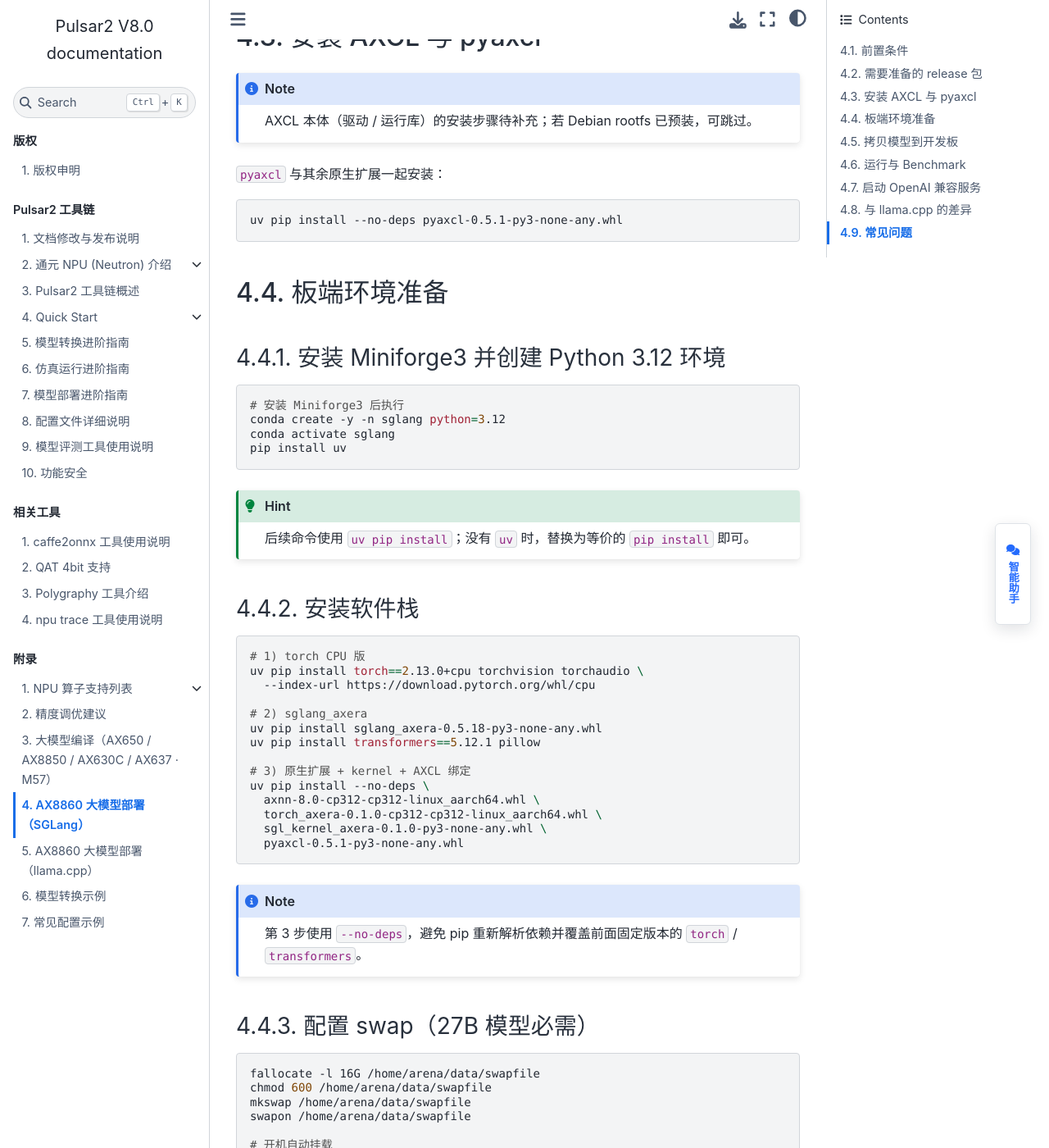
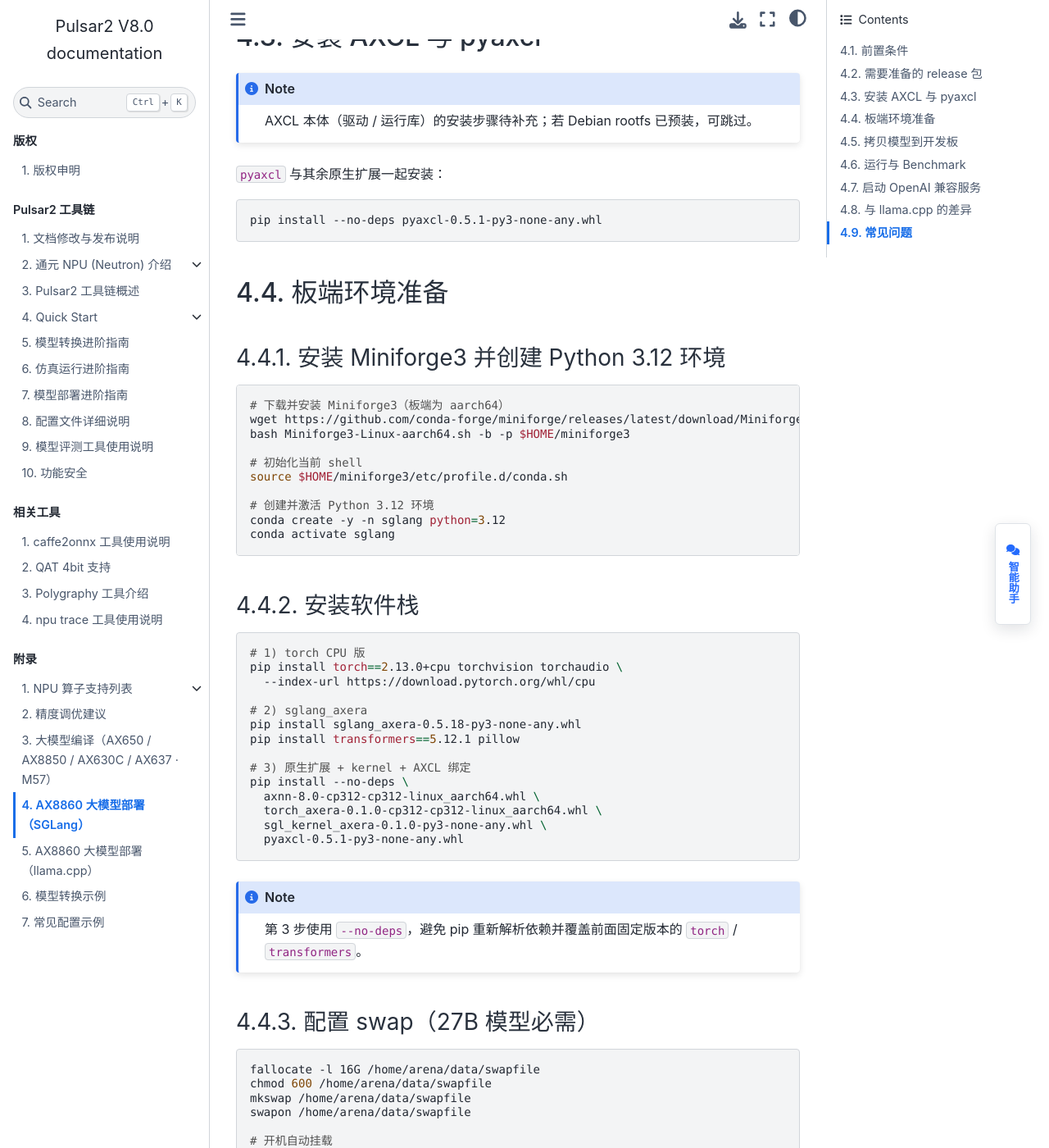
Before and after one commit to AXERA-TECH/pulsar2-docs, a Sphinx documentation site: the page built from source/appendix/llm_ax8860_sglang.md, in a window 1280 px wide and 1400 px high, scrolled down 875 px. Shown: the whole window at 82% size. Built offline with Sphinx 7.4.7 and the Sphinx Book theme 1.1.4, drawn with Linux system fonts in a browser that asks for light colours.

Commit message:
docs: SGLang 章节改用 Miniforge3 + pip

````diff
--- a/source/appendix/llm_ax8860_sglang.md
+++ b/source/appendix/llm_ax8860_sglang.md
@@ -31,7 +31,7 @@
 `pyaxcl` 与其余原生扩展一起安装：
 
 ```shell
-uv pip install --no-deps pyaxcl-0.5.1-py3-none-any.whl
+pip install --no-deps pyaxcl-0.5.1-py3-none-any.whl
 ```
 
 ## 板端环境准备
@@ -39,29 +39,31 @@
 ### 安装 Miniforge3 并创建 Python 3.12 环境
 
 ```shell
-# 安装 Miniforge3 后执行
+# 下载并安装 Miniforge3（板端为 aarch64）
+wget https://github.com/conda-forge/miniforge/releases/latest/download/Miniforge3-Linux-aarch64.sh
+bash Miniforge3-Linux-aarch64.sh -b -p $HOME/miniforge3
+
+# 初始化当前 shell
+source $HOME/miniforge3/etc/profile.d/conda.sh
+
+# 创建并激活 Python 3.12 环境
 conda create -y -n sglang python=3.12
 conda activate sglang
-pip install uv
 ```
-
-:::{hint}
-后续命令使用 `uv pip install`；没有 `uv` 时，替换为等价的 `pip install` 即可。
-:::
 
 ### 安装软件栈
 
 ```shell
 # 1) torch CPU 版
-uv pip install torch==2.13.0+cpu torchvision torchaudio \
+pip install torch==2.13.0+cpu torchvision torchaudio \
   --index-url https://download.pytorch.org/whl/cpu
 
 # 2) sglang_axera
-uv pip install sglang_axera-0.5.18-py3-none-any.whl
-uv pip install transformers==5.12.1 pillow
+pip install sglang_axera-0.5.18-py3-none-any.whl
+pip install transformers==5.12.1 pillow
 
 # 3) 原生扩展 + kernel + AXCL 绑定
-uv pip install --no-deps \
+pip install --no-deps \
   axnn-8.0-cp312-cp312-linux_aarch64.whl \
   torch_axera-0.1.0-cp312-cp312-linux_aarch64.whl \
   sgl_kernel_axera-0.1.0-py3-none-any.whl \
````
